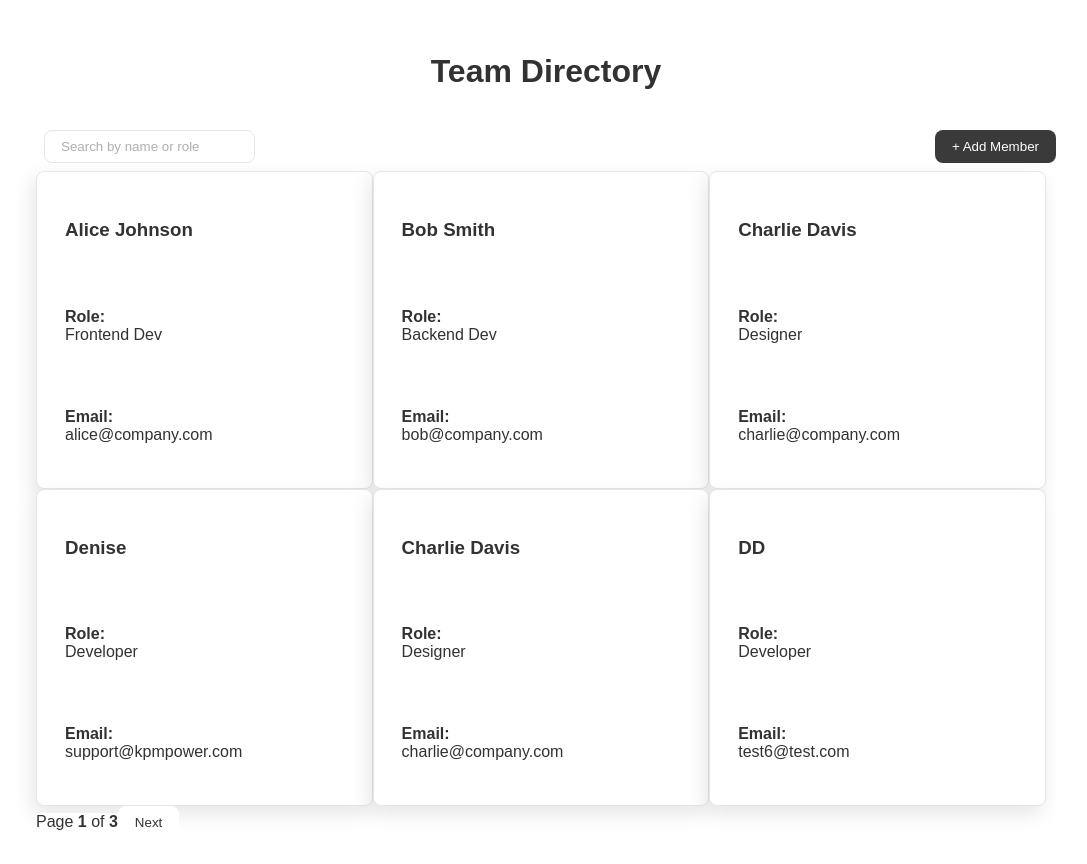
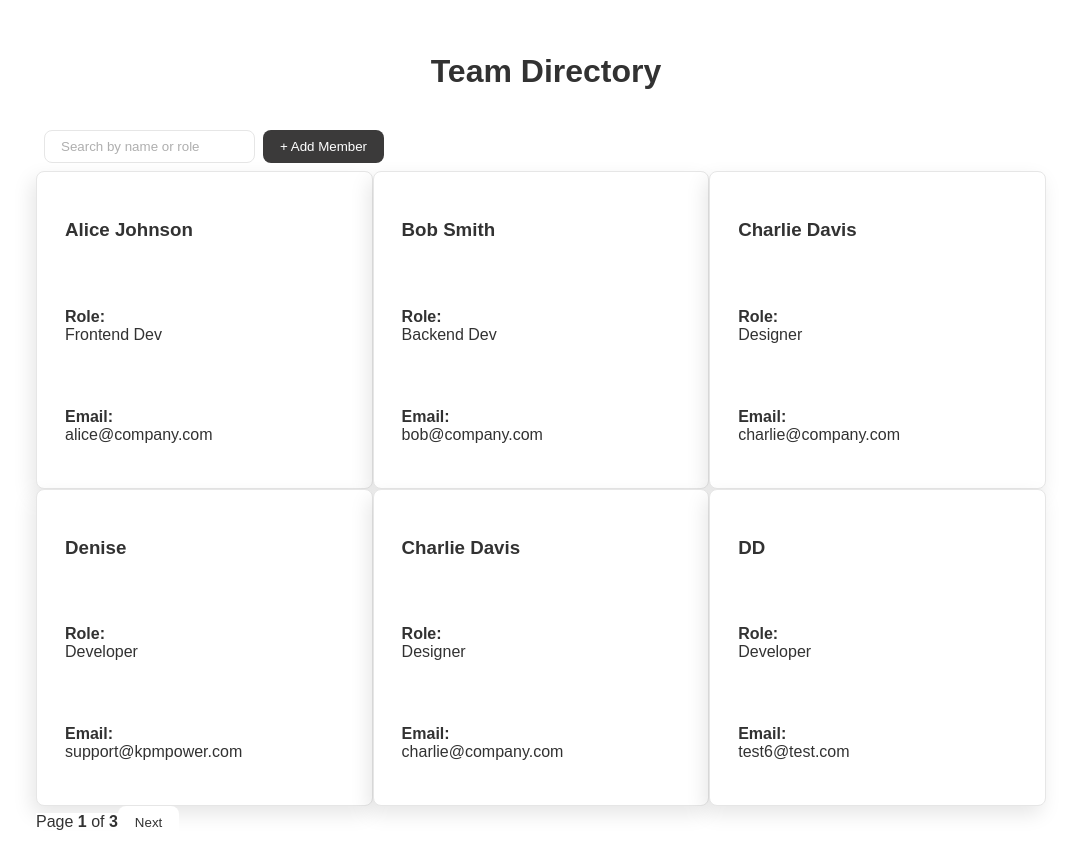
Before and after one commit to siktang/Team_Directory, a React (Vite) app: page / in a window 1280 px wide. Shown: the whole page, without its empty margins (94-1181 px from the left). Built offline with nearby package versions, Linux system fonts and the light colour scheme; data requests are answered from the project's data file.

Commit message:
Styling fine tune

```diff
--- a/src/styles/components/Directory.scss
+++ b/src/styles/components/Directory.scss
@@ -17,7 +17,6 @@
 
     &__top-buttons {
         display: flex;
-        justify-content: space-between;
         align-items: center;
     }
 
--- a/src/styles/partials/_globals.scss
+++ b/src/styles/partials/_globals.scss
@@ -70,10 +70,6 @@
         border-color: #646cff;
     }
 
-    &:focus,  &:focus-visible {
-        outline: 0.25rem auto -webkit-focus-ring-color;
-    }
-
     &:disabled {
         display: none;
     }
```
